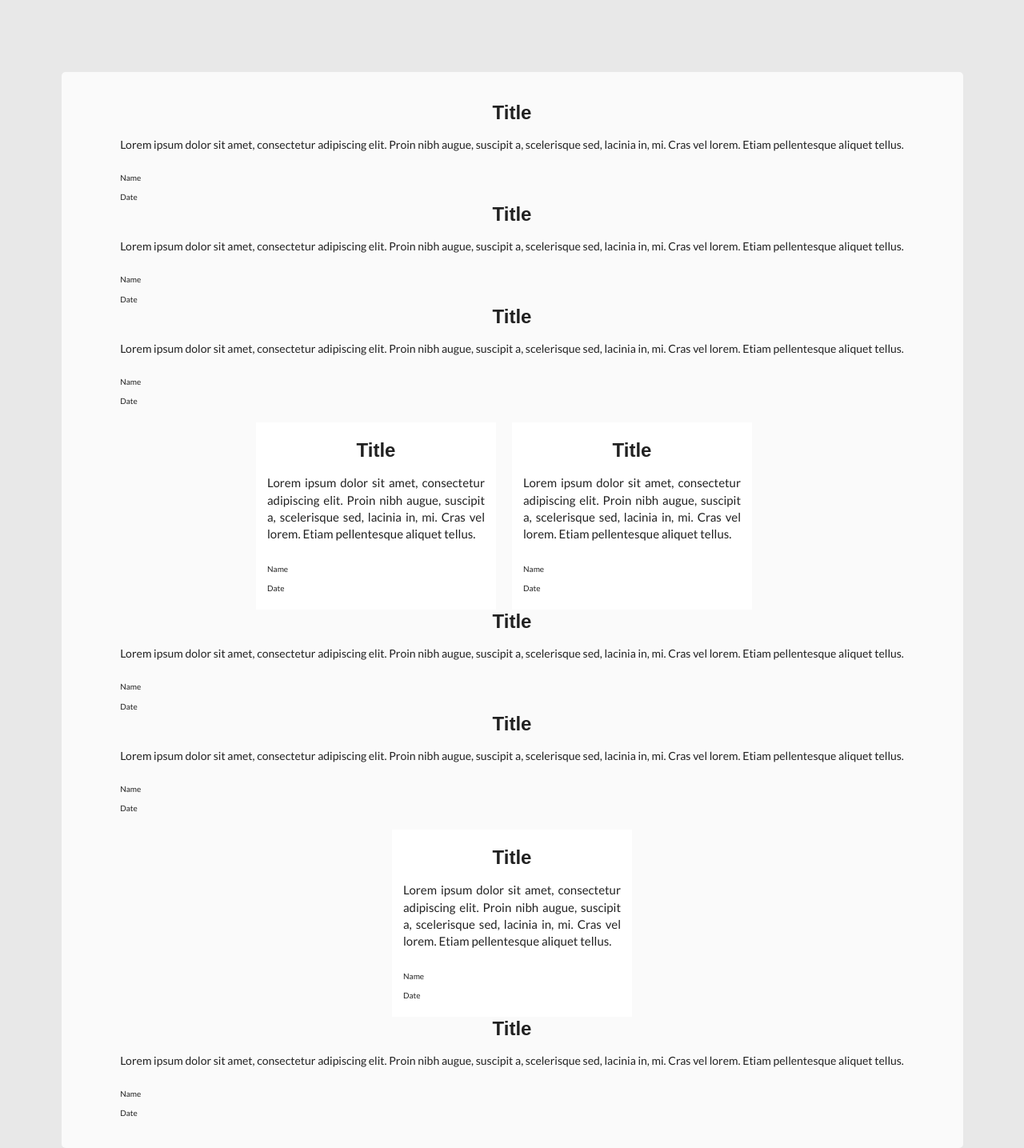
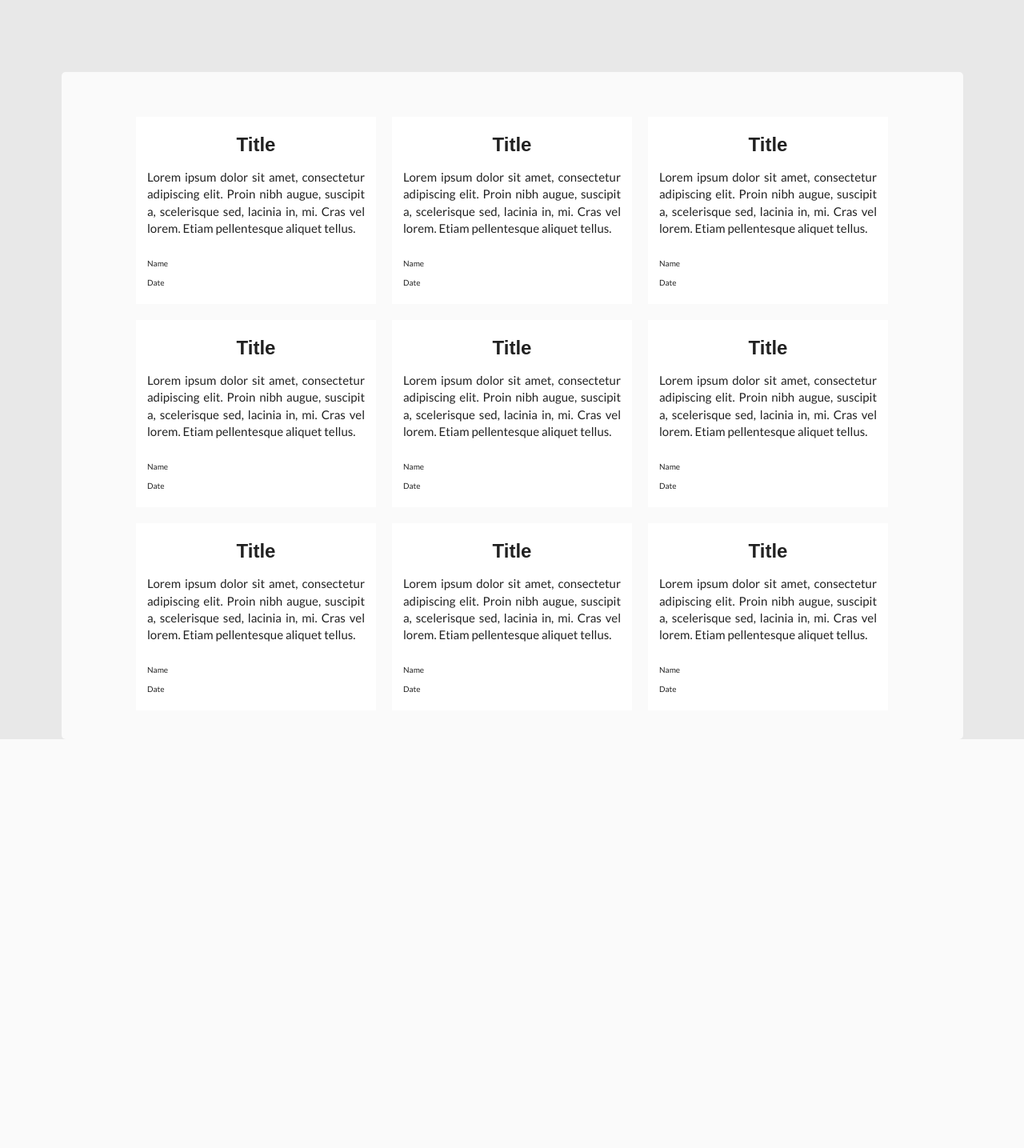
Before and after one commit to magicmychal/keepy, a PHP site: page /posted.php in a window 1280 px wide. Shown: the part 90-1525 px from the top of the page at 80% size. After the commit the page ends 1014 px from the top, so only its background shows below. Run offline with PHP 8.4, Linux system fonts and the light colour scheme; some libraries are stand-ins or nearby versions; some web fonts are replaced.

Commit message:
fixed styles in postedphp

```diff
--- a/posted.php
+++ b/posted.php
@@ -28,7 +28,7 @@
             <div class="ui six column centered grid">
 
 
-        <div class="box">
+        <div class="box1">
              <h2>Title </h2>
             <p class="content"> Lorem ipsum dolor sit amet, consectetur adipiscing elit. Proin nibh augue, suscipit a, scelerisque sed, lacinia in, mi. Cras vel lorem. Etiam pellentesque aliquet tellus. </p>
             <p class="down">Name</p>
@@ -36,7 +36,7 @@
         </div>
 
 
-         <div class="box">
+         <div class="box3">
               <h2>Title </h2>
             <p class="content"> Lorem ipsum dolor sit amet, consectetur adipiscing elit. Proin nibh augue, suscipit a, scelerisque sed, lacinia in, mi. Cras vel lorem. Etiam pellentesque aliquet tellus.</p>
             <p class="down">Name</p>
@@ -45,7 +45,7 @@
         </div>
 
 
-        <div class="box">
+        <div class="box2">
               <h2>Title </h2>
             <p class="content"> Lorem ipsum dolor sit amet, consectetur adipiscing elit. Proin nibh augue, suscipit a, scelerisque sed, lacinia in, mi. Cras vel lorem. Etiam pellentesque aliquet tellus. </p>
             <p class="down">Name</p>
@@ -69,14 +69,14 @@
         </div>
 
 
-        <div class="box">
+        <div class="box2">
             <h2>Title </h2>
             <p class="content"> Lorem ipsum dolor sit amet, consectetur adipiscing elit. Proin nibh augue, suscipit a, scelerisque sed, lacinia in, mi. Cras vel lorem. Etiam pellentesque aliquet tellus.</p>
             <p class="down">Name</p>
             <p class="down">Date</p>
         </div>
 
-          <div class="box">
+          <div class="box1">
              <h2>Title </h2>
             <p class="content"> Lorem ipsum dolor sit amet, consectetur adipiscing elit. Proin nibh augue, suscipit a, scelerisque sed, lacinia in, mi. Cras vel lorem. Etiam pellentesque aliquet tellus. </p>
             <p class="down">Name</p>
@@ -92,7 +92,7 @@
         </div>
 
 
-        <div class="box">
+        <div class="box2">
             <h2>Title </h2>
             <p class="content"> Lorem ipsum dolor sit amet, consectetur adipiscing elit. Proin nibh augue, suscipit a, scelerisque sed, lacinia in, mi. Cras vel lorem. Etiam pellentesque aliquet tellus.</p>
             <p class="down">Name</p>
```
